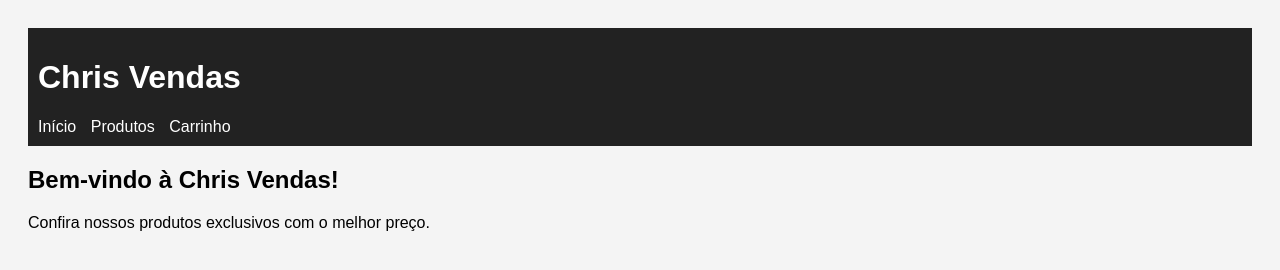
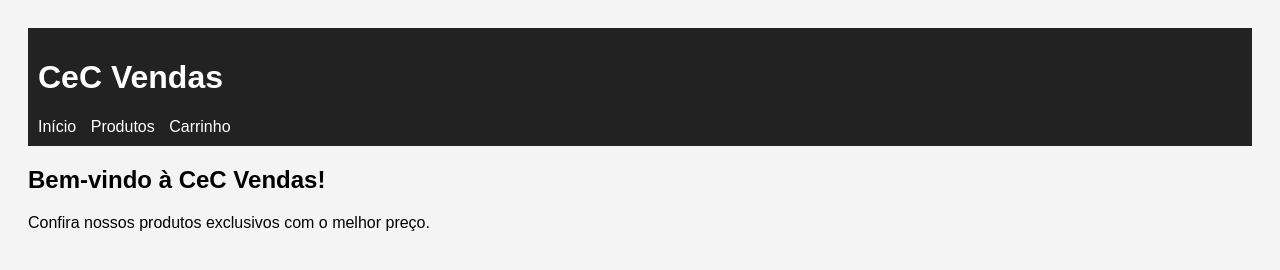
Before and after one commit to Chris-rothschield/CHRIS-VENDAS., a plain HTML site: page index.html in a window 1280 px wide. Drawn offline with Linux system fonts and the light colour scheme.

Commit message:
Update index.html

```diff
--- a/index.html
+++ b/index.html
@@ -2,12 +2,12 @@
 <html lang="pt-BR">
 <head>
   <meta charset="UTF-8">
-  <title>Chris Vendas</title>
+  <title>CeC Vendas</title>
   <link rel="stylesheet" href="style.css">
 </head>
 <body>
   <header>
-    <h1>Chris Vendas</h1>
+    <h1>CeC Vendas</h1>
     <nav>
       <a href="index.html">Início</a>
       <a href="produtos.html">Produtos</a>
@@ -15,7 +15,7 @@
     </nav>
   </header>
   <main>
-    <h2>Bem-vindo à Chris Vendas!</h2>
+    <h2>Bem-vindo à CeC Vendas!</h2>
     <p>Confira nossos produtos exclusivos com o melhor preço.</p>
   </main>
 </body>
```
